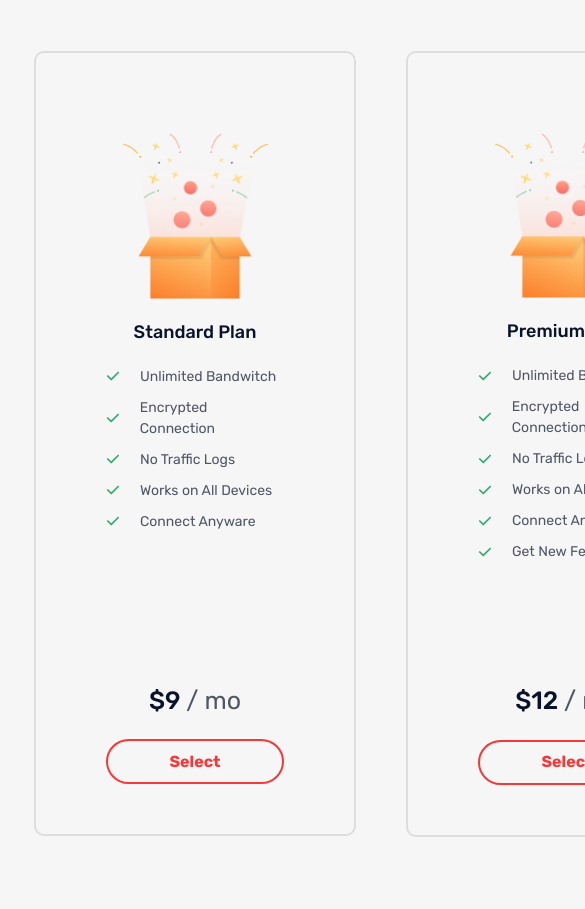
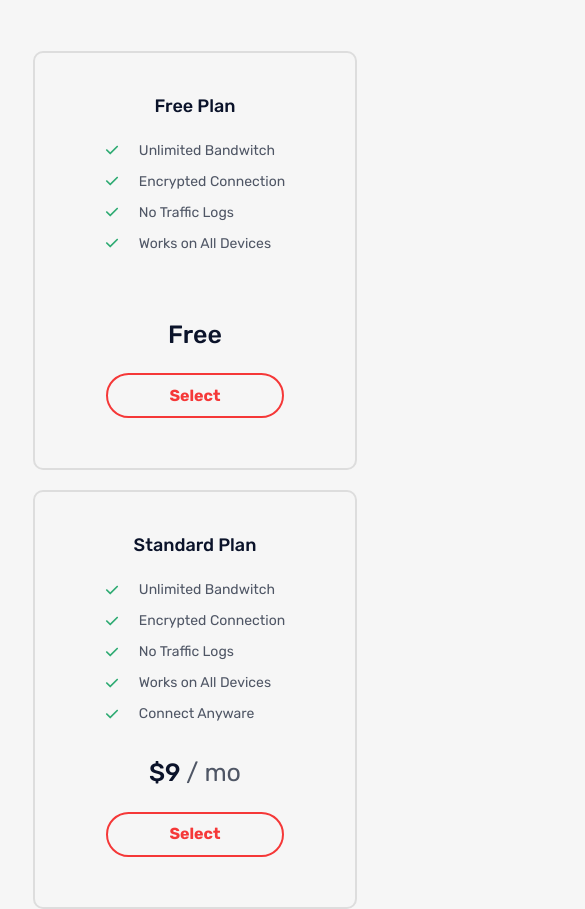
Before and after one commit to MariumAkterDev/LaslesVPN-Assg, a React (Vite) app: page / in a window 390 px wide. Shown: the part 1300-2209 px from the top of the page, 585 px wide, since content can reach past the window. Built offline with nearby package versions, Linux system fonts and the light colour scheme.

Commit message:
Sixth Commit

```diff
--- a/src/Components/Plan/Plan.css
+++ b/src/Components/Plan/Plan.css
@@ -1,5 +1,5 @@
 .Plan_Row{
-    @apply pt-[10px] lg:pt-[80px] pb-[150px] flex flex-col items-center justify-center
+    @apply pt-[10px] lg:pt-[80px] pb-[50px] lg:pb-[150px] flex flex-col items-center justify-center
 }
 .plan_Row_Txt h3{
     @apply  font-Rubik font-medium text-[24px] lg:text-[35px] text-[#0B132A]
@@ -9,14 +9,14 @@
     text-center flex flex-col gap-[8px] md:gap-[20px]
 }
 .card_Img img{
-    @apply w-[145px]
+    @apply hidden md:block w-[145px]
 }
 .plan_Cards{
-    @apply w-full flex justify-center items-center gap-[50px]
+    @apply w-full flex flex-wrap lg:flex-nowrap justify-center items-center gap-[20px] lg:gap-[50px]
 }
-/* ========== plan single card ============================ */
+/* ====================< plan single card >============================ */
 .plan_Single_Card{
-    @apply pt-[80px] pb-[50px] px-[70px] border-[2px] border-[#DDDDDD] rounded-[10px] flex flex-col
+    @apply pt-[20px] lg:pt-[80px] pb-[50px] px-[70px] border-[2px] border-[#DDDDDD] rounded-[10px] flex flex-col
     justify-center items-center gap-[20px] transition-all duration-300 ease-in-out hover:border-brandColor
 }
 .plan_Single_Card:hover .card_bottom_Btn{
@@ -35,9 +35,9 @@
 .card_Txt_Shorna{
     @apply flex flex-col gap-[10px]
 }
-/* =========================== plan card bottom ======================== */
+/* ===========================< plan card bottom >======================== */
 .card_bottom{
-    @apply flex flex-col items-center gap-[20px] mt-[100px]
+    @apply flex flex-col items-center gap-[20px] mt-[10px] lg:mt-[100px]
 }
 .card_bottom h3{
     @apply font-Rubik font-medium text-[25px] text-[#0B132A]
--- a/src/Components/Plan/Plan.jsx
+++ b/src/Components/Plan/Plan.jsx
@@ -46,7 +46,7 @@ const Plan = () => {
                                     <p>Works on All Devices</p>
                                 </div>
                             </div>
-                            <div className="card_bottom !mt-[160px]">
+                            <div className="card_bottom !mt-[42px] lg:!mt-[160px]">
                                 <h3>Free</h3>
                                 <button className='card_bottom_Btn'><Link to="">Select</Link></button>
                             </div>
@@ -85,7 +85,7 @@ const Plan = () => {
                                     <p>Connect Anyware</p>
                                 </div>
                             </div>
-                            <div className="card_bottom !mt-[130px]">
+                            <div className="card_bottom  lg:!mt-[130px]">
                                 <h3>$9 <span>/ mo</span></h3>
                                 <button className='card_bottom_Btn'><Link to="">Select</Link></button>
                             </div>
```
